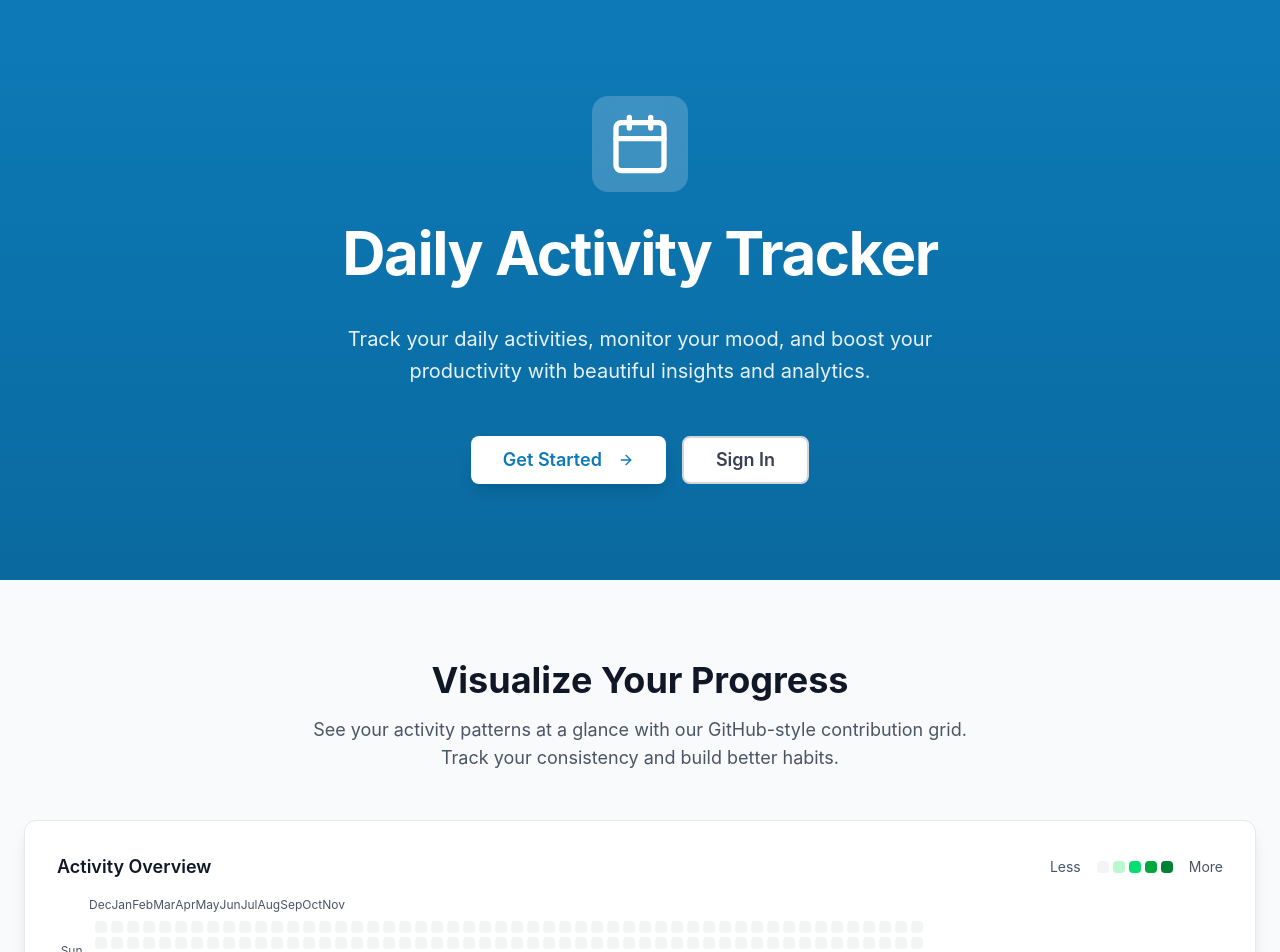
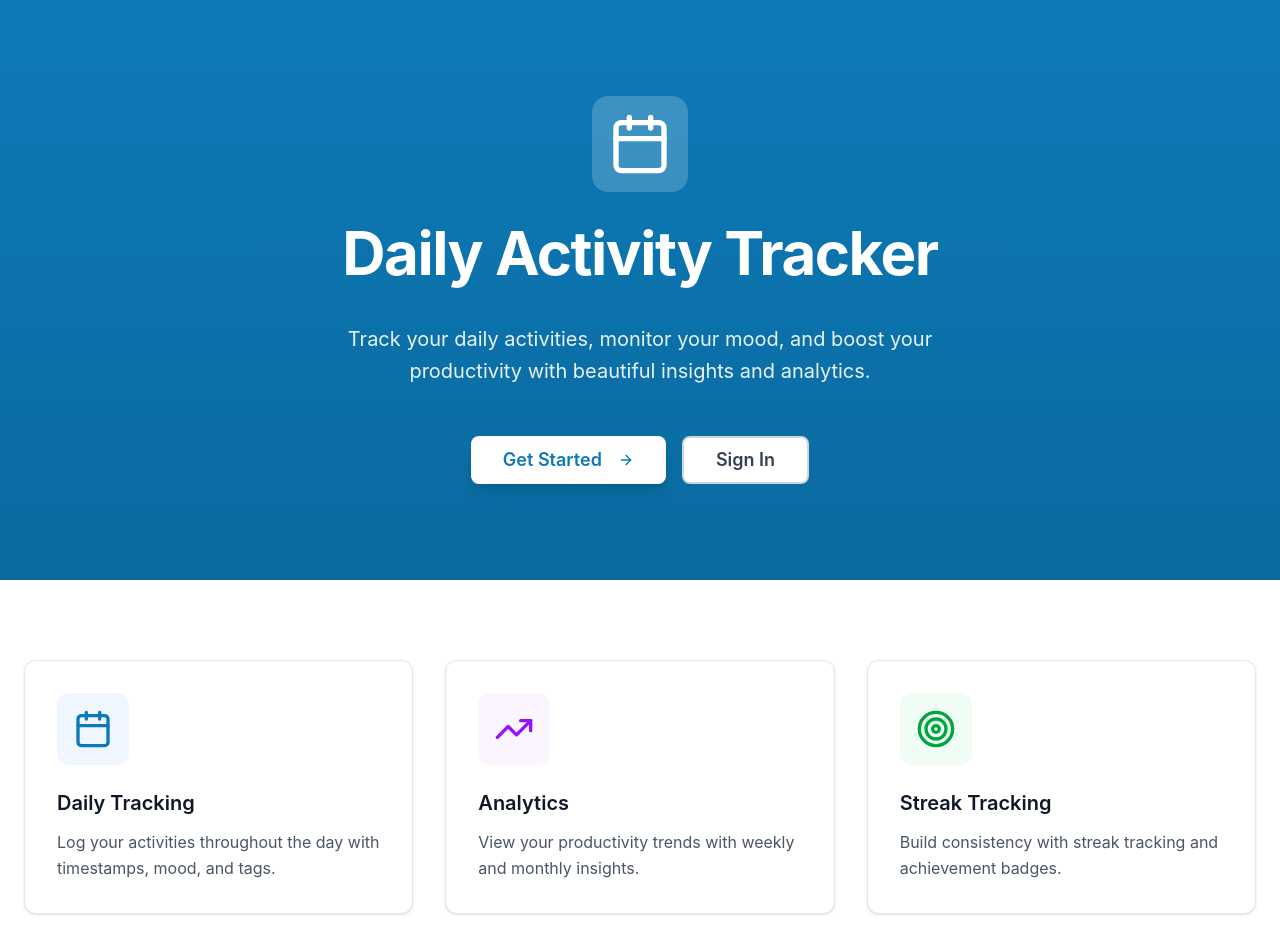
Before and after one commit to TharushaKula/activity-tracker, a Next.js app: page / in a window 1280 px wide. Shown: the top 952 px of the page. Built offline with nearby package versions, Linux system fonts and the light colour scheme; no server answers.

Commit message:
Remove ContributionGrid section from homepage to streamline layout and focus on key features

```diff
--- a/app/page.tsx
+++ b/app/page.tsx
@@ -2,7 +2,6 @@ import { redirect } from "next/navigation";
 import { auth } from "@clerk/nextjs/server";
 import { Button } from "@/components/ui/button";
 import { Card, CardContent } from "@/components/ui/card";
-import { ContributionGrid } from "@/components/dashboard/contribution-grid";
 import Link from "next/link";
 import { ArrowRight, Calendar, TrendingUp, Target } from "lucide-react";
 
@@ -54,26 +53,6 @@ export default async function HomePage() {
         </div>
       </div>
 
-      {/* Progress Grid Section - GitHub Style */}
-      <div className="bg-gray-50 py-20">
-        <div className="max-w-7xl mx-auto px-6">
-          <div className="text-center mb-12">
-            <h2 className="text-4xl font-bold text-gray-900 mb-4">
-              Visualize Your Progress
-            </h2>
-            <p className="text-lg text-gray-600 max-w-2xl mx-auto">
-              See your activity patterns at a glance with our GitHub-style
-              contribution grid. Track your consistency and build better habits.
-            </p>
-          </div>
-          <Card className="border border-gray-200 shadow-lg p-8 bg-white">
-            <CardContent className="p-0">
-              <ContributionGrid weeks={52} />
-            </CardContent>
-          </Card>
-        </div>
-      </div>
-
       {/* Features Section */}
       <div className="max-w-7xl mx-auto px-6 py-20">
         <div className="grid md:grid-cols-3 gap-8">
```
